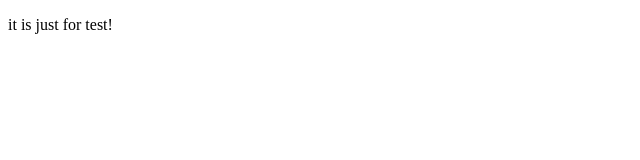
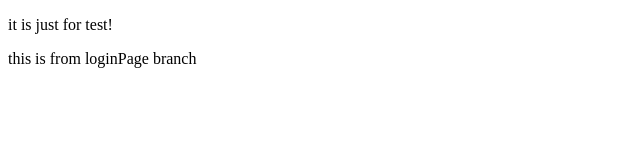
Before and after one commit to ahmadshoaibjoya/testrepository, a plain HTML site: page index.html in a window 1280 px wide. Shown: the whole page, without its empty margins (0-640 px from the left). Drawn offline with Linux system fonts and the light colour scheme.

Commit message:
login added

```diff
--- a/index.html
+++ b/index.html
@@ -6,5 +6,6 @@
   </head>
   <body>
     <p>it is just for test!</p>
+    <p>this is from loginPage branch</p>
   </body>
 </html>
```
Also changed, not shown: login.html (added, +1 -0 lines).
